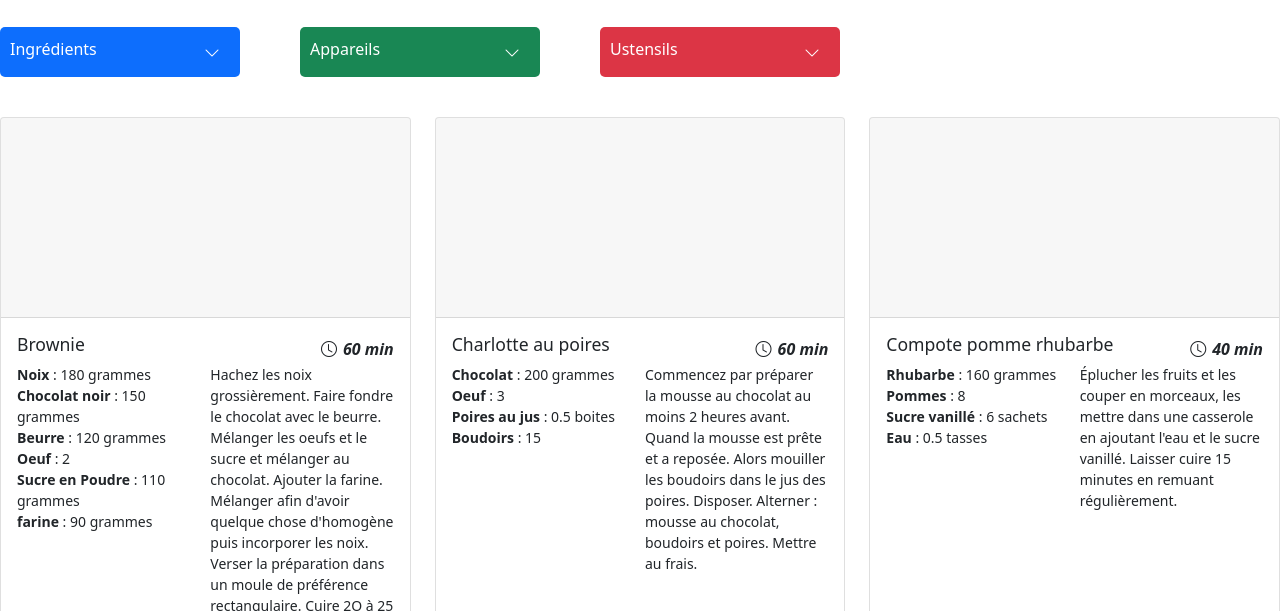
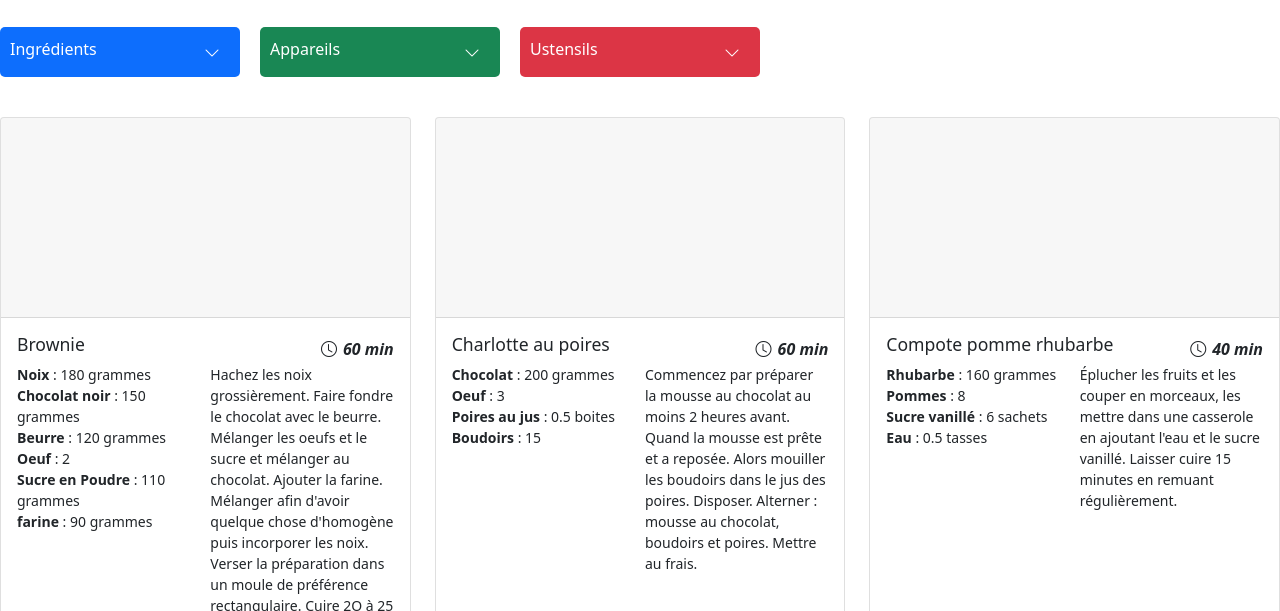
Before and after one commit to belarif/les-petits-plats, a website: page index.html in a window 1280 px wide. Shown: the part 189-800 px from the top of the page. Drawn offline with nearby package versions, Linux system fonts and the light colour scheme.

Commit message:
LPP3: edit space between tags and dropdowns

```diff
--- a/sass/pages/_home.scss
+++ b/sass/pages/_home.scss
@@ -30,7 +30,7 @@ body {
     .filters,
     .tags {
         display: flex;
-        gap: 60px;
+        gap: 20px;
     }
 
     .ingredient {
```
Also changed, not shown: css/style.css.
